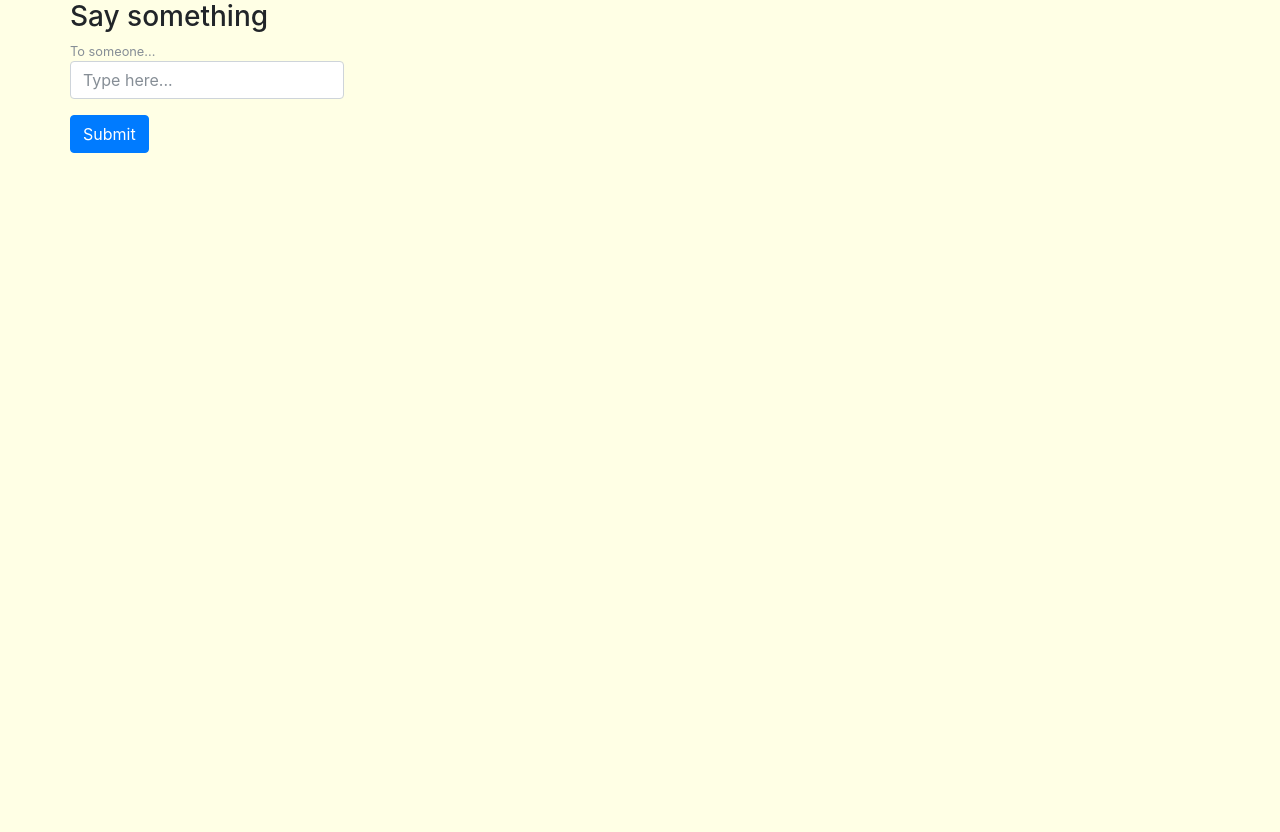
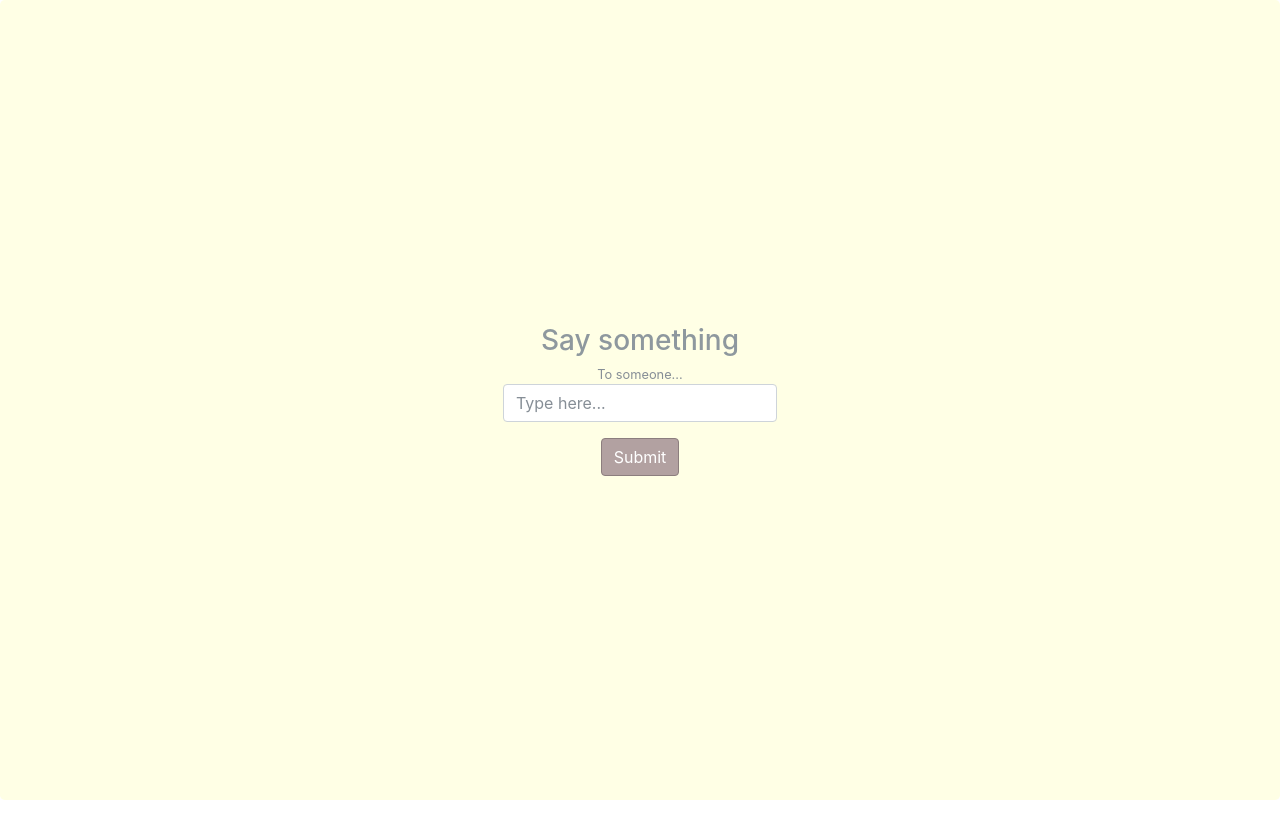
Before and after one commit to flpn/say-something, a Django app: page / in a window 1280 px wide. Before the commit the page ends 153 px from the top, so only its background shows below. Run offline with Django 3.2, Linux system fonts and the light colour scheme; some libraries are stand-ins or nearby versions.

Commit message:
Changing colors and center the content

```diff
--- a/records/static/records/css/style.css
+++ b/records/static/records/css/style.css
@@ -1,8 +1,30 @@
-body {
-    height: 100vh;
+.jumbotron {
     background-color: #FFFFE5;
 }
 
 .block {
     display: block;
 }
+
+.header {
+    color: #8E989E;
+}
+
+.submit-button {
+    background-color: #B2A1A1;
+    border-color: #8C7E7E;
+}
+
+.submit-button:hover, .submit-button:focus, .submit-button:active, .submit-button.active, .open>.dropdown-toggle.submit-button {
+    color: #FFFFFF;
+    background-color: #B8C4CC;
+    border-color: #97A2A8;
+}
+
+.vertical-center {
+    min-height: 100%;
+    min-height: 100vh;
+
+    display: flex;
+    align-items: center;
+}
--- a/records/templates/records/index.html
+++ b/records/templates/records/index.html
@@ -1,12 +1,13 @@
 {% extends 'records/base.html' %}
 
 {% block content %}
-    <div class="container">
+    <div class="jumbotron vertical-center">
+        <div class="container text-center">
             <div class="row block">
-            <h3>Say something</h3>
+                <h3 class="header">Say something</h3>
                 <small id="subtitle" class="form-text text-muted">To someone...</small>
             </div>
-        <div class="row">
+            <div class="row justify-content-md-center">
                 <form action="{% url 'records:submit' %}" method="post">
 
                     {% csrf_token %}
@@ -15,8 +16,9 @@
                         <input type="text" class="form-control" name="record" id="record" placeholder="Type here...">
                     </div>
 
-                <button type="submit" class="btn btn-primary">Submit</button>
+                    <button type="submit" class="btn btn-primary submit-button">Submit</button>
                 </form>
             </div>
         </div>
+    </div>
 {% endblock  %}
```
Lines whose indentation alone changed are shown as unchanged.
